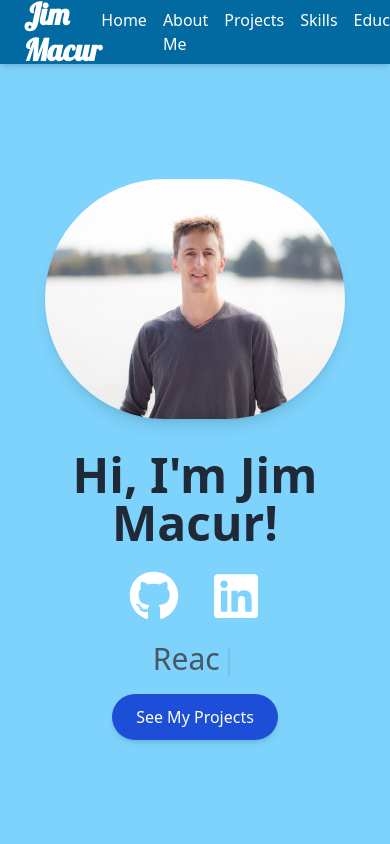
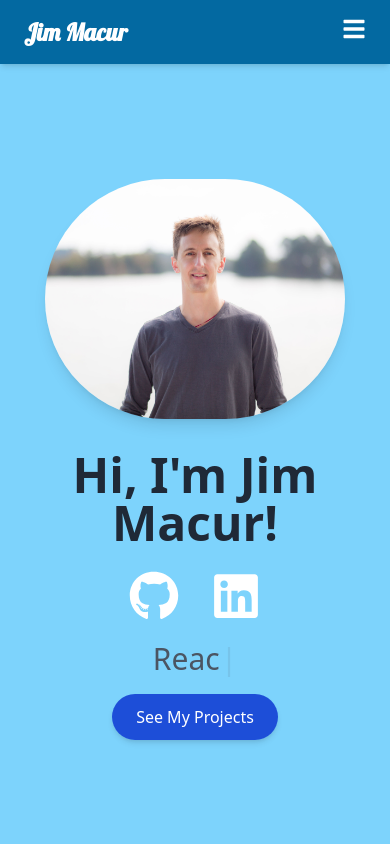
Before and after one commit to DRIF7ER/my-portfolio, a React (Create React App) app: page / in a window 390 px wide. Shown: the top 844 px of the page. Built offline with nearby package versions, Linux system fonts and the light colour scheme.

Commit message:
feat: add a hamburder menu in navbar and smaller name response

```diff
--- a/src/components/Navbar.tsx
+++ b/src/components/Navbar.tsx
@@ -1,36 +1,57 @@
-import React from 'react';
+import React, { useState } from 'react';
+import { FaBars, FaTimes } from 'react-icons/fa';
 
 const Navbar: React.FC = () => {
+  const [menuOpen, setMenuOpen] = useState(false);
+
+  const toggleMenu = () => {
+    setMenuOpen((prevState) => !prevState);
+  };
+
   return (
     <nav className="bg-sky-700 fixed top-0 left-0 w-full shadow-md z-50" role="navigation" aria-label="Main Navigation">
-      <div className="container-standard  max-w-7xl mx-auto px-4 sm:px-6 lg:px-8">
+      <div className="container-standard max-w-7xl mx-auto px-4 sm:px-6 lg:px-8">
         <div className="flex items-center justify-between h-16">
+          {/* Logo/Name */}
           <div className="flex items-center group">
             <a
               href="#home"
-              className="relative text-3xl font-bold text-white font-lobster transition-transform transform hover:scale-110 hover:text-orange-300"
+              className="relative text-2xl md:text-3xl font-bold text-white font-lobster transition-transform transform hover:scale-110 hover:text-orange-300"
             >
-            Jim Macur
-            <span className="absolute left-0 bottom-0 w-0 h-1 bg-orange-300 transition-all duration-300 group-hover:w-full"></span>
+              Jim Macur
+              <span className="absolute left-0 bottom-0 w-0 h-1 bg-orange-300 transition-all duration-300 group-hover:w-full"></span>
             </a>
           </div>
-          <div className="flex space-x-4">
-            <a href="#home" className="text-white hover:text-black" aria-label="Go to Home section">
+
+          {/* Hamburger Menu Icon */}
+          <div className="md:hidden">
+            <button
+              onClick={toggleMenu}
+              className="text-white focus:outline-none"
+              aria-label="Toggle Menu"
+            >
+              {menuOpen ? <FaTimes size={24} /> : <FaBars size={24} />}
+            </button>
+          </div>
+
+          {/* Navigation Links */}
+          <div className={`md:flex space-x-4 ${menuOpen ? 'block' : 'hidden'} absolute md:relative top-16 md:top-0 left-0 md:left-auto w-full md:w-auto bg-sky-700 md:bg-transparent p-4 md:p-0`}>
+            <a href="#home" className="block md:inline-block text-white hover:text-black py-2 md:py-0" aria-label="Go to Home section">
               Home
             </a>
-            <a href="#aboutMe" className="text-white hover:text-black" aria-label="Go to About Me section">
+            <a href="#aboutMe" className="block md:inline-block text-white hover:text-black py-2 md:py-0" aria-label="Go to About Me section">
               About Me
             </a>
-            <a href="#projects" className="text-white hover:text-black" aria-label="Go to Projects section">
+            <a href="#projects" className="block md:inline-block text-white hover:text-black py-2 md:py-0" aria-label="Go to Projects section">
               Projects
             </a>
-            <a href="#skills" className="text-white hover:text-black" aria-label="Go to Skills section">
+            <a href="#skills" className="block md:inline-block text-white hover:text-black py-2 md:py-0" aria-label="Go to Skills section">
               Skills
             </a>
-            <a href="#education" className="text-white hover:text-black" aria-label="Go to Education section">
+            <a href="#education" className="block md:inline-block text-white hover:text-black py-2 md:py-0" aria-label="Go to Education section">
               Education
             </a>
-            <a href="#contact" className="text-white hover:text-black" aria-label="Go to Contact section">
+            <a href="#contact" className="block md:inline-block text-white hover:text-black py-2 md:py-0" aria-label="Go to Contact section">
               Contact
             </a>
           </div>
@@ -38,6 +59,6 @@ const Navbar: React.FC = () => {
       </div>
     </nav>
   );
-}
+};
 
 export default Navbar;
```
